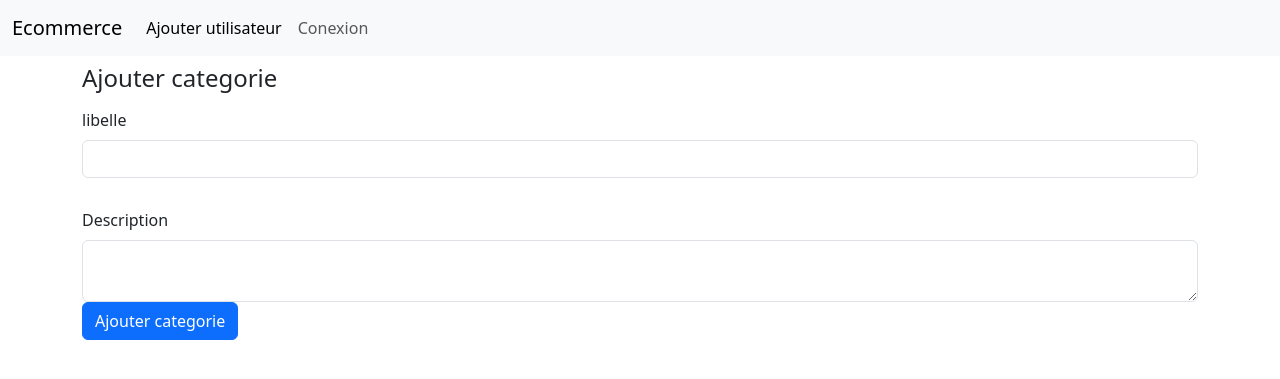
After one commit to ahmedazagaz/ecommerce-php, a PHP site: page /ajouter_categorie.php in a window 1280 px wide. The commit adds this page. Shown: the top 379 px of the page. Run offline with PHP 8.4, Linux system fonts and the light colour scheme.

Commit message:
Ajouter une catégorie

```diff
--- a/admin.php
+++ b/admin.php
@@ -13,7 +13,6 @@
 
     <!-- verify if the user is connected -->
     <?php
-        session_start();
         if (!isset($_SESSION['utilisateur'])) {
             header('location:connexion.php');
         }
--- /dev/null
+++ b/ajouter_categorie.php
@@ -0,0 +1,53 @@
+<!DOCTYPE html>
+<html lang="en">
+<head>
+    <meta charset="UTF-8">
+    <meta name="viewport" content="width=device-width, initial-scale=1.0">
+    <link href="https://cdn.jsdelivr.net/npm/bootstrap@5.3.3/dist/css/bootstrap.min.css" rel="stylesheet" integrity="sha384-QWTKZyjpPEjISv5WaRU9OFeRpok6YctnYmDr5pNlyT2bRjXh0JMhjY6hW+ALEwIH" crossorigin="anonymous">
+    <title>Ajouter categorie</title>
+</head>
+<body>
+        <?php include 'include/nav.php'; ?>
+
+    <div class="container py-2">
+        <h4>Ajouter categorie</h4>
+        <?php
+            if(isset($_POST['ajouter'])) {
+            $libelle = $_POST['libelle'];
+            $description = $_POST['description'];
+         // Vérifier si les champs sont vides
+         if(!empty($libelle) && !empty($description)) {
+            require_once 'include/database.php';
+            $sqlStat = $pdo->prepare('INSERT INTO categorie(libelle,description) VALUES(?,?)');
+            $sqlStat->execute([$libelle, $description]);
+            ?>
+            <div class="alert alert-success" role="alert">
+                La categorie <?php echo $libelle?> ajoutée avec succès
+            </div>
+            <?php
+            }else{
+                ?>
+                <div class="alert alert-danger" role="alert">
+                Libelle, description sont obligatoires
+                </div>
+                <?php
+            }
+        }
+        ?>
+    <form method="post">
+
+    <div class="col-form-label mb-3 " >
+    <label class="form-label">libelle</label>
+    <input type="text" class="form-control" name="libelle">
+  </div>
+
+  <div class="col-form-label mb-3 " >
+    <label class="form-label">Description</label>
+    <textarea class="form-control" name="description"></textarea>
+
+    <button type="submit" class="btn btn-primary" name="ajouter">Ajouter categorie</button>
+    </form>
+    </div>
+
+</body>
+</html>
--- a/include/nav.php
+++ b/include/nav.php
@@ -1,5 +1,5 @@
 <?php
-  // session_start();
+  session_start();
   $connecte = false;
   if (isset($_SESSION["utilisateur"])){
     $connecte = true;
```
